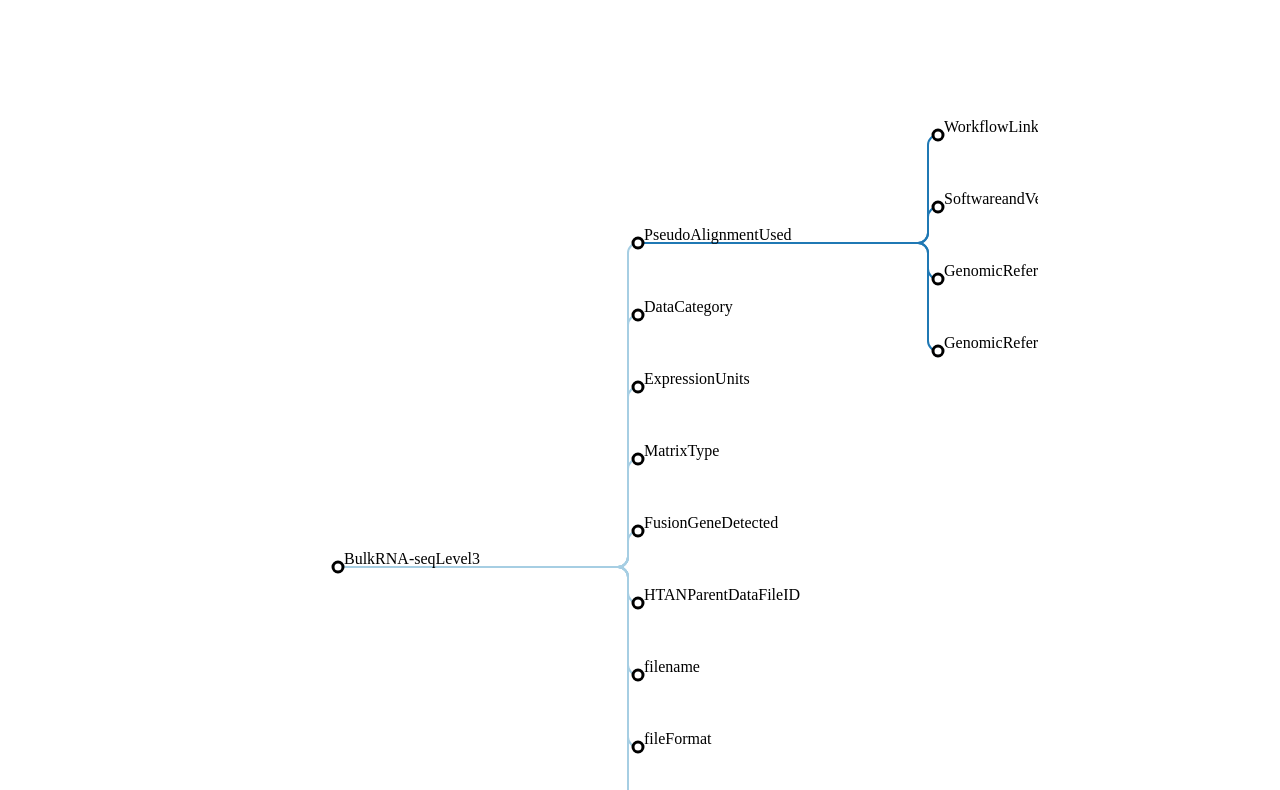
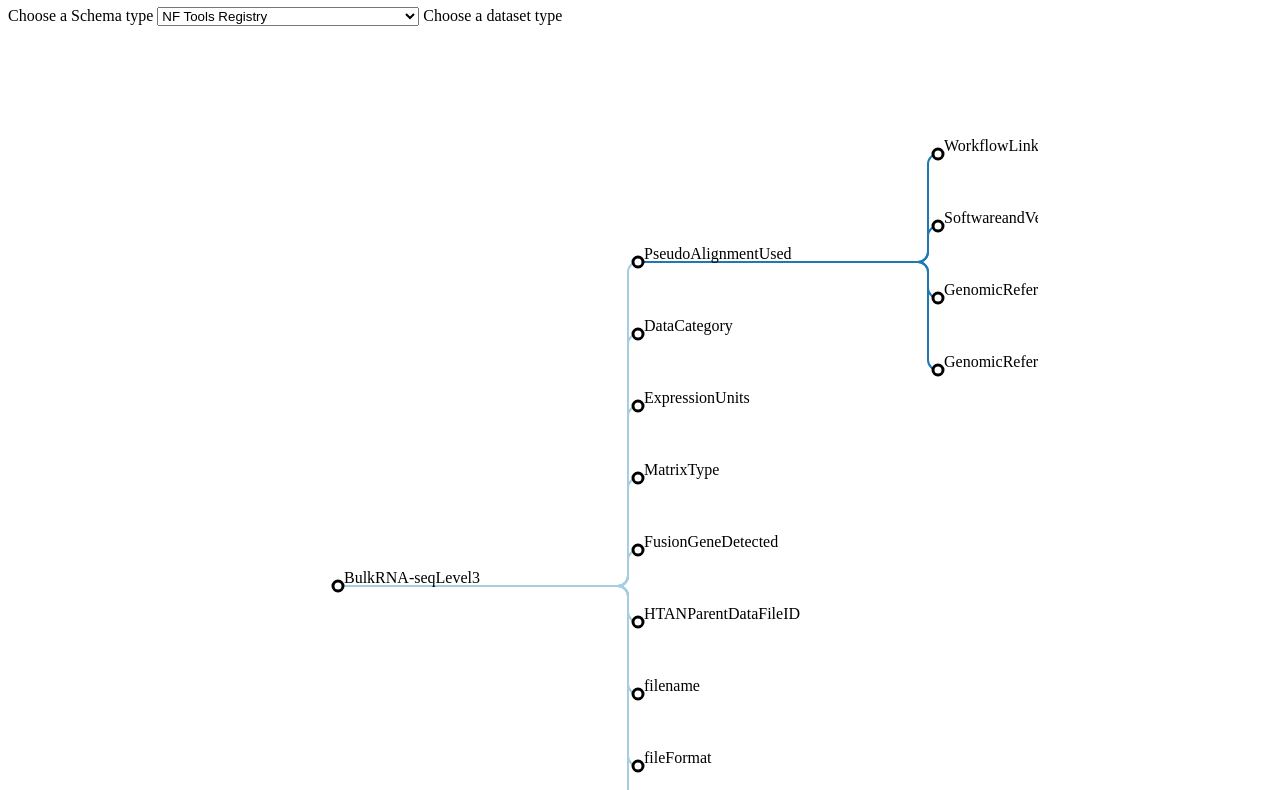
Before and after one commit to Sage-Bionetworks/schema_visualization, a plain HTML site: page main.html in a window 1280 px wide. Shown: the part 73-863 px from the top of the page. Drawn offline with nearby package versions, Linux system fonts and the light colour scheme.

Commit message:
add dropdown

```diff
--- a/main.html
+++ b/main.html
@@ -9,11 +9,40 @@
 
     <h1>Schema visualization</h1>
 
+
+    <!-- <div class="dropdown_list">
+        <button class="dropdown_button" onclick="show_list()">
+            Choose a Schema type
+        </button>
+
+        <div id="schema_id" class="schema" onclick="schema_selected()">
+            <li>NF Tools Registry </li>
+            <li>HTAN</li>
+            <li>HTAN Component RequiresDependency</li>
+            <li>AmpAD</li>
+            <li>AmpAD view Dependencies</li>
+        </div> -->
+    <div class="main">
+        Choose a Schema type
+        <select name="schema" onchange="selectSchema()" id="schema">
+            <option value="NF Tools Registry">NF Tools Registry</option>
+            <option value="HTAN">HTAN</option>
+            <option value="HTAN Component RequiresDependency">HTAN Component RequiresDependency</option>
+            <option value="AmpAD">AmpAD</option>
+            <option value="AmpAD view Dependencies">AmpAD view Dependencies</option>
+        </select>
+
+        Choose a dataset type
+    </div>
+
+
+
 </body>
 
 
 <script src="https://d3js.org/d3.v5.js"></script>
 <script src="visualization.js"></script>
+<script type="text/javascript" src="utils.js"></script>
 
 
 </html>
--- /dev/null
+++ b/utils.js
@@ -0,0 +1,5 @@
+function selectSchema() {
+    var selectedSchemaOption = document.getElementById("schema").value;
+
+    console.log(selectedSchemaOption);
+}
--- a/visualization.js
+++ b/visualization.js
@@ -18,6 +18,12 @@ const svg = d3.select('body')
 
 const graphGroup = svg.append('g')
     .attr('transform', "translate(" + margins.left + "," + margins.top + ")");
+
+// const get_tangled_tree_data = () =>{
+
+// }
+
+
 const levels = [[{ "id": "BulkRNA-seqLevel3" }], [{ "id": "PseudoAlignmentUsed", "parents": ["BulkRNA-seqLevel3"] }, { "id": "DataCategory", "parents": ["BulkRNA-seqLevel3"] }, { "id": "ExpressionUnits", "parents": ["BulkRNA-seqLevel3"] }, { "id": "MatrixType", "parents": ["BulkRNA-seqLevel3"] }, { "id": "FusionGeneDetected", "parents": ["BulkRNA-seqLevel3"] }, { "id": "HTANParentDataFileID", "parents": ["BulkRNA-seqLevel3"] }, { "id": "filename", "parents": ["BulkRNA-seqLevel3"] }, { "id": "fileFormat", "parents": ["BulkRNA-seqLevel3"] }, { "id": "HTANDataFileID", "parents": ["BulkRNA-seqLevel3"] }, { "id": "FusionGeneIdentity", "parents": ["BulkRNA-seqLevel3"] }], [{ "id": "WorkflowLink", "parents": ["PseudoAlignmentUsed"] }, { "id": "SoftwareandVersion", "parents": ["PseudoAlignmentUsed"] }, { "id": "GenomicReference", "parents": ["PseudoAlignmentUsed"] }, { "id": "GenomicReferenceURL", "parents": ["PseudoAlignmentUsed"] }, { "id": "SpecifyOtherFusionGene", "parents": ["FusionGeneIdentity"] }]]
 // const levels = [
 //     [{
```
